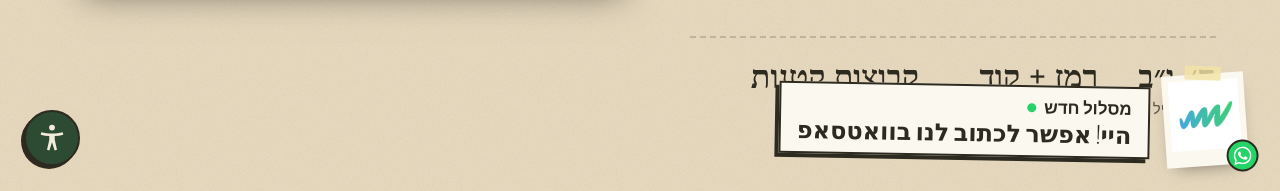
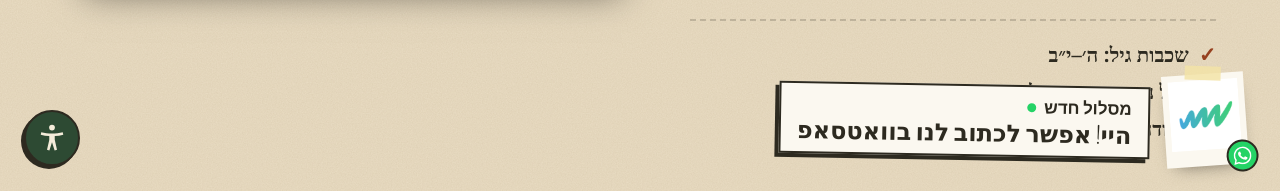
Before and after one commit to newmaslul/maslul-website, a plain HTML site: page navigation-race.html in a window 1280 px wide. Shown: the part 604-795 px from the top of the page. Drawn offline with Linux system fonts and the light colour scheme; a web font is replaced by a local one.

Commit message:
Navigation race: hero facts as three bold lines
Co-Authored-By: Claude Opus 5.5 <noreply@anthropic.com>

```diff
--- a/css/style.css
+++ b/css/style.css
@@ -640,3 +640,6 @@ html.a11y-contrast body a, html.a11y-contrast body a * { color: #ffe14d !importa
 html.a11y-contrast mark { color: #ffe14d !important; }
 html.a11y-contrast .a11y__opt[aria-pressed="true"] { background-color: #ffe14d !important; color: #000 !important; }
 html.a11y-contrast img, html.a11y-contrast video { background-color: transparent !important; }
+.hero__facts--lines { flex-direction: column; gap: 10px; }
+.hero__facts--lines li { font: 800 clamp(19px, 1.6vw, 23px)/1.3 var(--f-display); }
+.hero__facts--lines li::before { content: "✓"; color: var(--rust); margin-inline-end: 10px; }
--- a/navigation-race.html
+++ b/navigation-race.html
@@ -66,7 +66,7 @@
           <a class="btn btn--primary" href="#contact">לתיאום מירוץ לבית הספר <svg viewBox="0 0 24 24" fill="none" stroke="currentColor" stroke-width="2" stroke-linecap="round" stroke-linejoin="round"><path d="M19 12H5M11 6l-6 6 6 6"/></svg></a>
           <a class="link" href="#how">איך זה עובד</a>
         </div>
-        <ul class="hero__facts"><li><b>ה׳–י״ב</b><span>שכבות גיל</span></li><li><b>רמז + קוד</b><span>בכל נקודת ציון מקבלים</span></li><li><b>קבוצות קטנות</b><span>עבודה בצוות</span></li></ul>
+        <ul class="hero__facts hero__facts--lines"><li>שכבות גיל: ה׳–י״ב</li><li>בכל נקודת ציון מקבלים רמז וקוד</li><li>עבודה בקבוצות קטנות</li></ul>
       </div>
       <div class="photo photo--video hero__video" style="aspect-ratio:16/9;align-self:center"><video src="video/navigation-race-park.mp4" poster="video/navigation-race-park-poster.jpg" autoplay muted loop playsinline preload="metadata" aria-label="תלמידי חטיבת ביניים במירוץ ניווט בפארק"></video><button class="video-toggle" type="button" aria-label="עצירת הסרטון"><svg viewBox="0 0 24 24" fill="currentColor" aria-hidden="true"><rect x="6" y="5" width="4" height="14"/><rect x="14" y="5" width="4" height="14"/></svg></button></div>
     </div>
```
